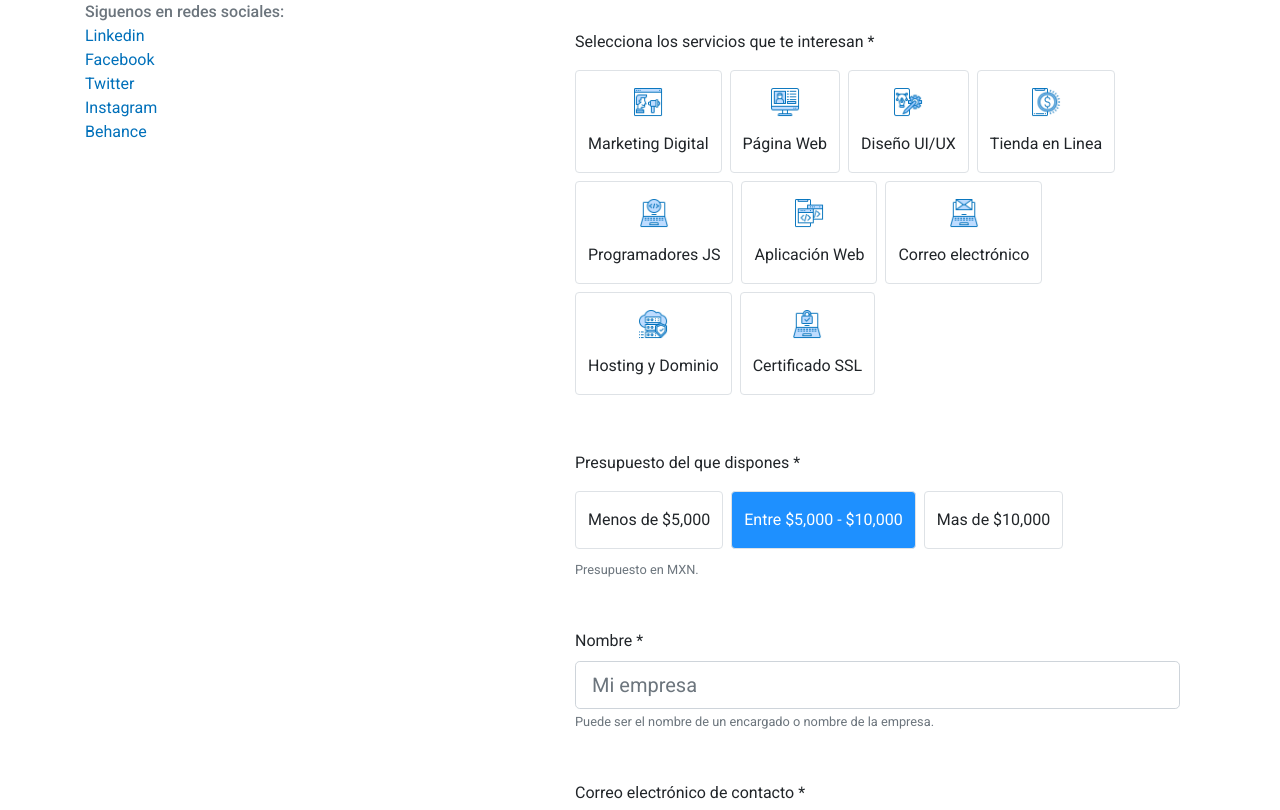
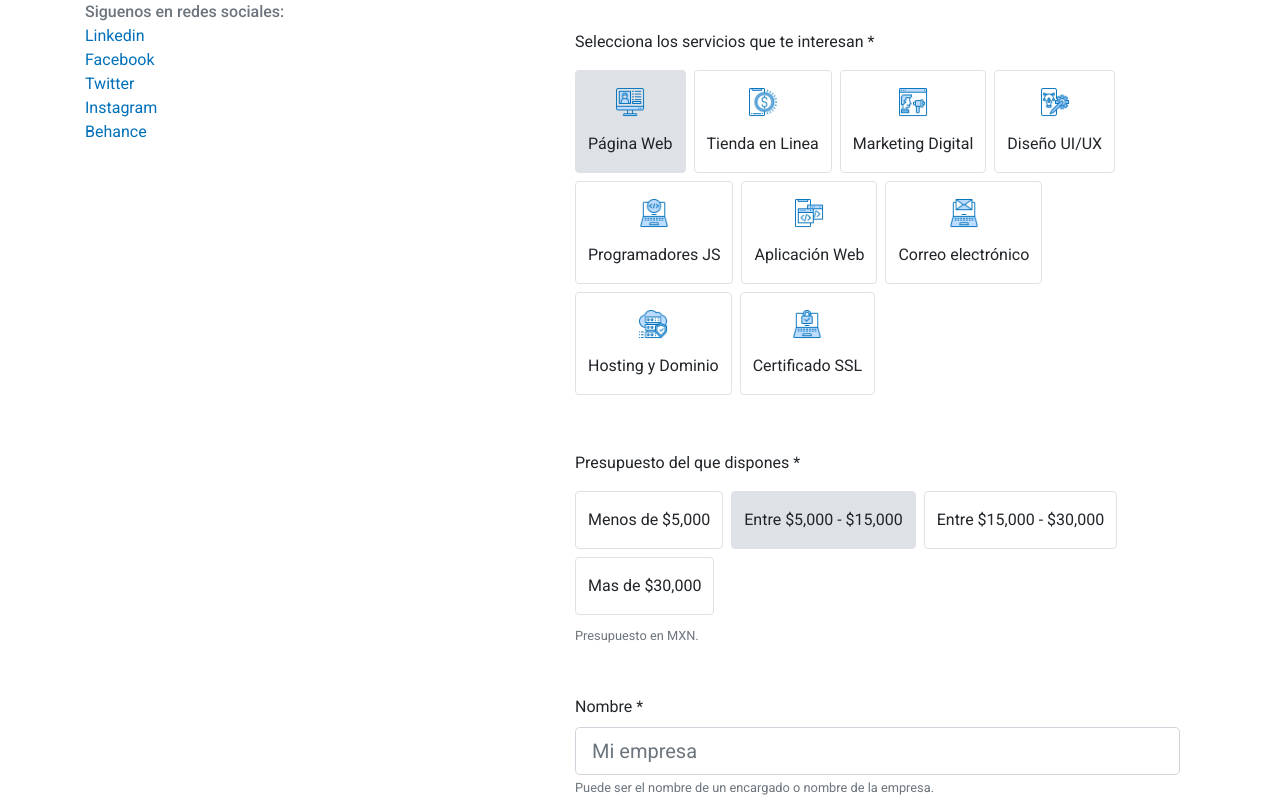
Before and after one commit to dani-silva/dovilus, a Gatsby site: page /cotizar in a window 1280 px wide. Shown: the part 269-1079 px from the top of the page. Built offline with nearby package versions, Linux system fonts and the light colour scheme; Gatsby itself is replaced by a stand-in of ours.

Commit message:
update init page

```diff
--- a/src/components/form.js
+++ b/src/components/form.js
@@ -114,27 +114,27 @@ const Form = ({defaultEmail}) => {
 
     let services = [
         {
+            id: "website",
+            name: "Página Web",
+            image: data.website.childImageSharp.fixed
+
+        },
+        {
+            id: "ecommerce",
+            name: "Tienda en Linea",
+            image: data.ecommerce.childImageSharp.fixed
+
+        },
+        {
             id: "marketing",
             name: "Marketing Digital",
             image: data.marketing.childImageSharp.fixed
 
         },
         {
-            id: "website",
-            name: "Página Web",
-            image: data.website.childImageSharp.fixed
-
-        },
-        {
             id: "ui/ux",
             name: "Diseño UI/UX",
             image: data.design.childImageSharp.fixed
-
-        },
-        {
-            id: "ecommerce",
-            name: "Tienda en Linea",
-            image: data.ecommerce.childImageSharp.fixed
 
         },
         {
@@ -217,7 +217,7 @@ const Form = ({defaultEmail}) => {
                                 services.map((service, i) => {
                                     return(
                                         <li key={i} className="check mr-2">
-                                            <input type="checkbox" id={service.id} name={service.id} value={service.name} required />
+                                            <input type="checkbox" id={service.id} name={service.id} value={service.name} defaultChecked={service.id == 'website'} />
                                             <label htmlFor={service.id} className="btn rounded border py-3"><Img fixed={service.image} className="mb-2" /><p className="mb-0">{service.name}</p></label>
                                         </li>
                                     )
@@ -249,16 +249,20 @@ const Form = ({defaultEmail}) => {
                         <p className="">Presupuesto del que dispones *</p>
                         <ul>
                             <li className="check mr-2">
-                                <input type="radio" id="menos-5" name="budget" value="Menos de 5,000" />
+                                <input type="radio" id="menos-5" name="budget" value="Menos de $5,000" />
                                 <label htmlFor="menos-5" className="btn rounded border py-3">Menos de $5,000</label>
                             </li>
                             <li className="check mr-2">
-                                <input type="radio" id="entre-5y10" name="budget" value="Entre 5,000 y 10,000" defaultChecked />
-                                <label htmlFor="entre-5y10" className="btn rounded border py-3">Entre $5,000 - $10,000</label>
+                                <input type="radio" id="entre-5y10" name="budget" value="Entre $5,000 - $15,000" defaultChecked />
+                                <label htmlFor="entre-5y10" className="btn rounded border py-3">Entre $5,000 - $15,000</label>
                             </li>
                             <li className="check mr-2">
-                                <input type="radio" id="mas-10" name="budget" value="Mas de 10,000" />
-                                <label htmlFor="mas-10" className="btn rounded border py-3">Mas de $10,000</label>
+                                <input type="radio" id="entre-15y30" name="budget" value="Entre $15,000 - $30,000" />
+                                <label htmlFor="entre-15y30" className="btn rounded border py-3">Entre $15,000 - $30,000</label>
+                            </li>
+                            <li className="check mr-2">
+                                <input type="radio" id="mas-30" name="budget" value="Mas de $30,000" />
+                                <label htmlFor="mas-30" className="btn rounded border py-3">Mas de $30,000</label>
                             </li>
                         </ul>
 
--- a/src/static/styles/styles.css
+++ b/src/static/styles/styles.css
@@ -274,8 +274,8 @@ h6, .h6 {
 }
 
 .check > input:checked + label {
-    background: #1E90FF !important;
-    color: #fff !important;
+    background: #dee2e6 !important;
+    /* border: 2px solid #1E90FF !important; */
 }
 
 .image-shop {
```
Also changed, not shown: src/pages/index.js (+9 -4 lines).
